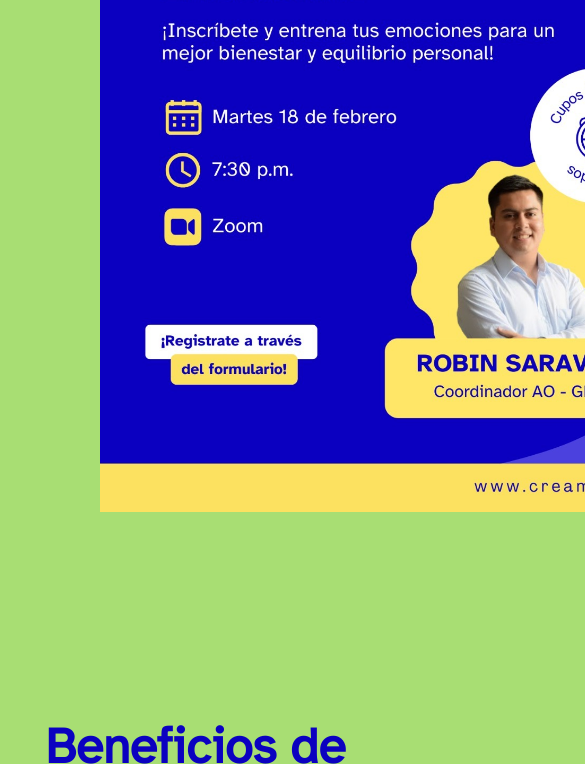
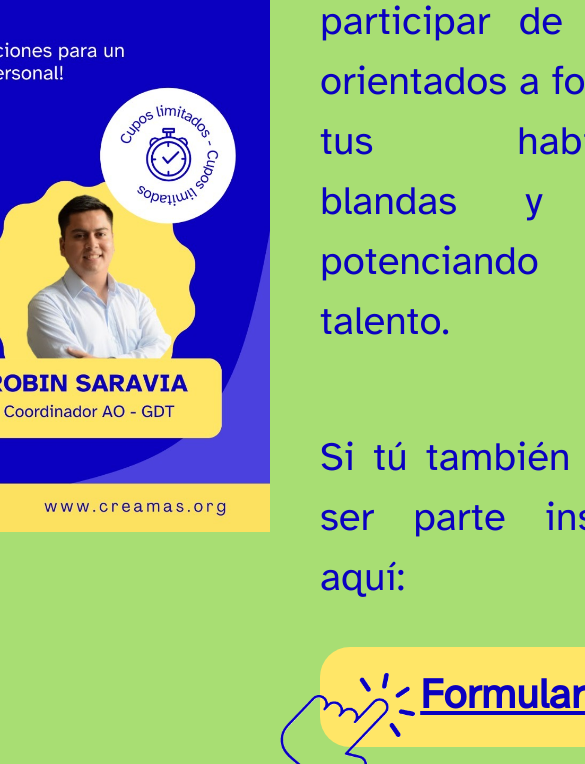
Before and after one commit to kmposcrea/cultura-y-experiencia-crea, a plain HTML site: page inspira.html in a window 390 px wide. Shown: the part 367-1131 px from the top of the page, 585 px wide, since content can reach past the window. Drawn offline with nearby package versions, Linux system fonts and the light colour scheme.

Commit message:
actualizacion forms

```diff
--- a/styles/inspira.css
+++ b/styles/inspira.css
@@ -12,6 +12,17 @@
 
 
 
+  @media (max-width:768px) {
+    .inspira-img > img{
+        display: block;
+        margin-left: auto;
+        margin-right: auto;
+        width: 200px;
+        height: 249px;
+    }
+
+  }
+
 
 body{
     background-color: #a8de73 !important;
@@ -19,18 +30,21 @@
 
 .inspira-div{
     display: flex;
+    justify-content: center;
+    gap: 50px;
+    margin-top: 50px;
+
 }
 
 .inspira-img{
-    width: 800px;
+    width: 700px;
     height: 900px;
-    align-items: center;
-    justify-content: center;
 }
 
 .inspira-img > img{
-    /*top   dere    abajo  izq*/
-    margin: 30px 0px 0px 100px;
+    display: block;
+    margin-left: auto;
+    margin-right: auto;
     width: 600px;
     height: 849px;
 }
```
Also changed, not shown: styles/estilos.css (+7 -1 lines).
